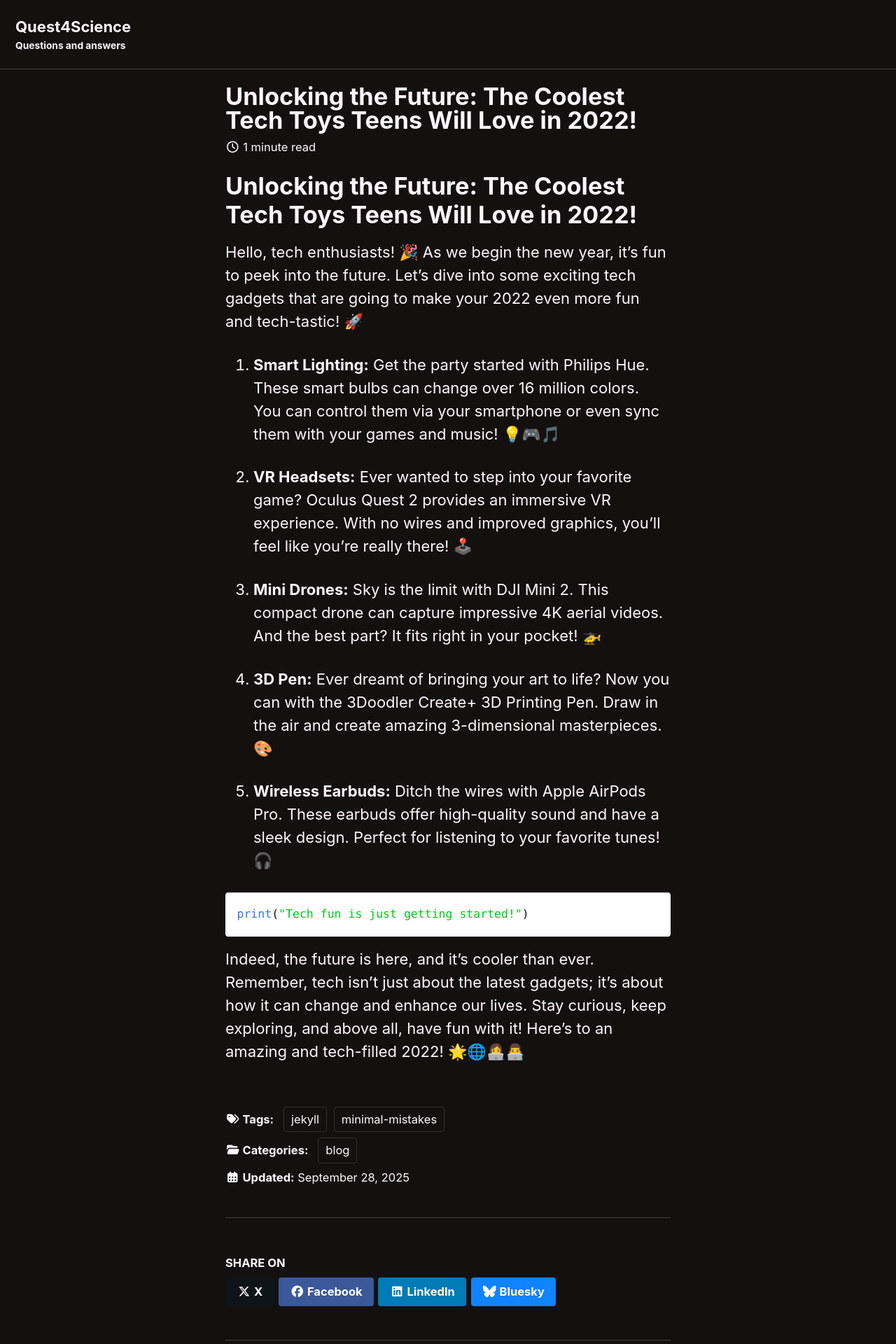
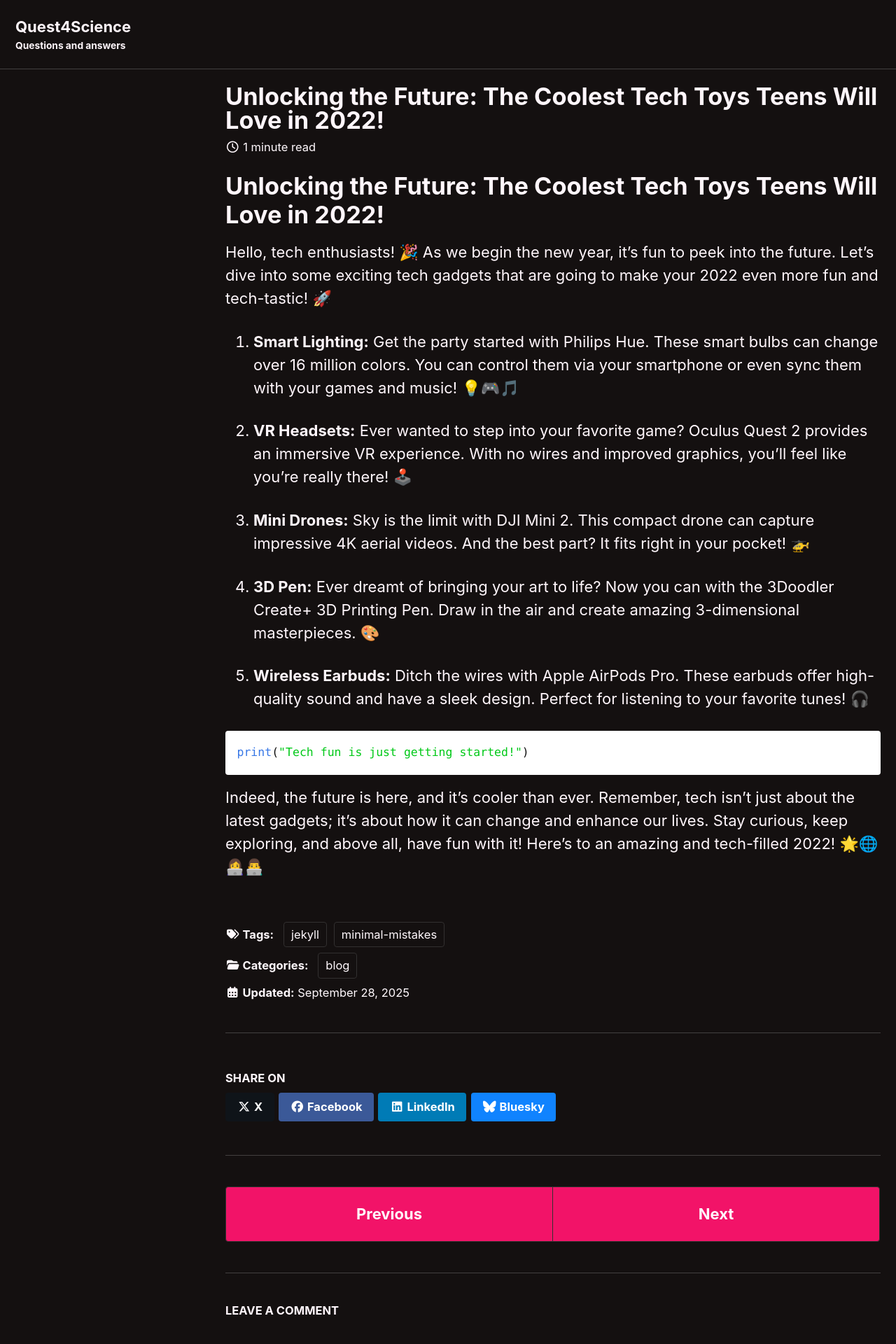
Before and after one commit to tthtlc/quest4science, a Jekyll site: the page built from _posts/2025-09-28-unlocking_the_future_the_coolest_tech.md, in a window 1280 px wide. Shown: the top 1920 px of the page at 70% size. Built offline with Jekyll 4.4.1, drawn with Linux system fonts in a browser that asks for light colours; cached includes are drawn as plain includes; comment, search, counter and statistics services are not loaded.

Commit message:
modified:   _config.yml

```diff
--- a/_config.yml
+++ b/_config.yml
@@ -303,6 +303,8 @@
       type: posts
     values:
       layout: single
+      classes: wide
+      sidebar: false
       author_profile: true
       read_time: true
       comments: true
```
